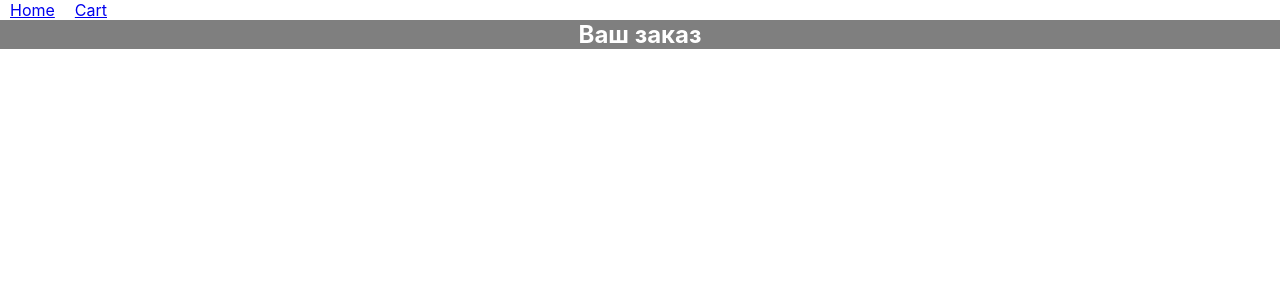
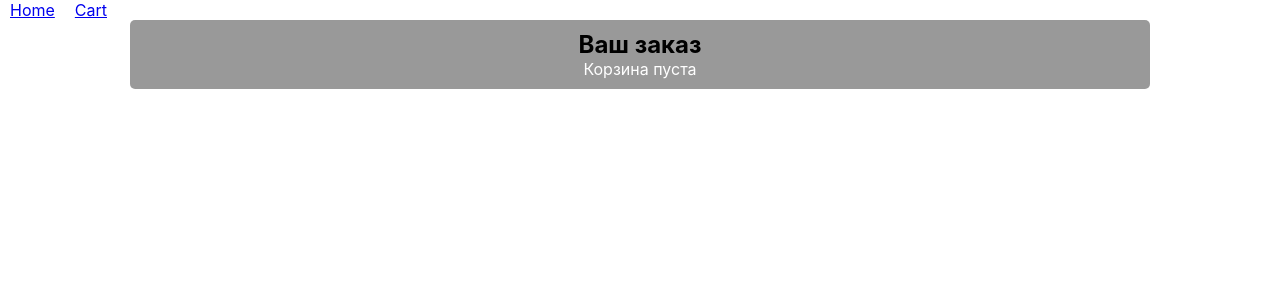
Before and after one commit to YuliyaSorokina/beer-app, a React (Create React App) app: page /cart in a window 1280 px wide. Shown: the top 300 px of the page. Built offline with nearby package versions, Linux system fonts and the light colour scheme.

Commit message:
Updated Cart

```diff
--- a/src/pages/CartPage.js
+++ b/src/pages/CartPage.js
@@ -1,4 +1,4 @@
-import React, {useEffect} from "react";
+import React from "react";
 import './CartPage.scss';
 import {connect} from "react-redux";
 import {beerDeletedFromCart} from "../actions/actions";
@@ -6,29 +6,33 @@ import {beerDeletedFromCart} from "../actions/actions";
 
 const CartPage = ({beersInCart, beerDeletedFromCart}) => {
 
+    const content = beersInCart.length===0 ? 'Корзина пуста' : <View items={beersInCart} onDelete={beerDeletedFromCart}/>
     return (
         <>
             <div className="cart">
                 <h2 className="cart__title">Ваш заказ</h2>
                 <div className="cart__list">
-                    {
-                        beersInCart.map((item) => {
-                            const {name, image_url, id} = item;
-                            const price = (Math.random() * 120 - 20).toFixed();
+                    {content}
+                </div>
+            </div>
+        </>
+    )
+}
+
+const View = ({items, onDelete}) => {
+    return(
+        items.map((item) => {
+            const {name, image_url, id, price} = item;
             return (
                 <div key={id} className="cart__item">
                     <img className="cart__img"
                          src={image_url} alt={name}/>
                     <div className="cart__name">{name}</div>
                     <div className="cart__price">{price}</div>
-                                    <div onClick={() => beerDeletedFromCart(id)} className="cart__close">&times;</div>
+                    <div onClick={() => onDelete(id)} className="cart__close">&times;</div>
                 </div>
             )
         })
-                    }
-                </div>
-            </div>
-        </>
     )
 }
 
--- a/src/pages/CartPage.scss
+++ b/src/pages/CartPage.scss
@@ -1,14 +1,20 @@
 .cart {
-  background-color: rgba(0, 0, 0, 0.5);
   color: #fff;
+  max-width: 1020px;
+  margin: auto;
+  background-color: rgba(0, 0, 0, 0.4);
+  padding: 10px;
+  border-radius: 5px;
 
   &__title {
     text-align: center;
+    color: #000;
   }
 
   &__list {
     width: 60%;
     margin: auto;
+    text-align: center;
   }
 
   &__item {
--- a/src/reducers/reducerBeers.js
+++ b/src/reducers/reducerBeers.js
@@ -7,7 +7,6 @@ const initialState={
 }
 
 const reducerBeers = (state = initialState, action) => {
-    console.log(state)
     switch (action.type) {
         case 'BEERS_LOADED':
             return {
@@ -35,9 +34,10 @@ const reducerBeers = (state = initialState, action) => {
             const id = action.payload;
             const item = state.beers.find(item=>item.id===id);
             const newItem = {
+                id: item.id,
                 name: item.name,
                 image_url: item.image_url,
-                id: item.id
+                price: item.price
             }
             return {
                 ...state,
```
Lines whose indentation alone changed are shown as unchanged.
